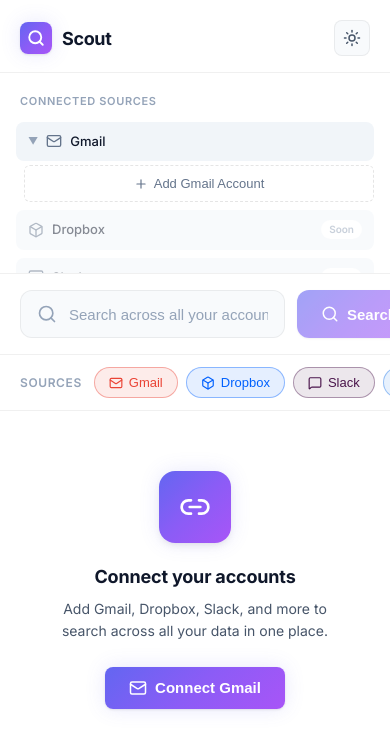
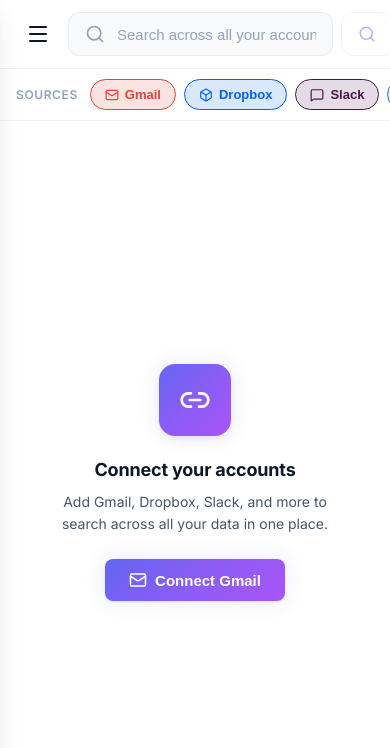
Before and after one commit to worldcash1/scout, a React (Vite) app: page / in a window 390 px wide. Shown: the top 748 px of the page. Built offline with nearby package versions, Linux system fonts and the light colour scheme.

Commit message:
Gemini 3 Pro design overhaul: mobile responsive, ghost search btn, better contrast, micro-interactions

```diff
--- a/src/App.css
+++ b/src/App.css
@@ -487,38 +487,37 @@
   color: var(--text-secondary);
 }
 
+/* Ghost/Secondary Search Button */
 .search-btn {
   display: flex;
   align-items: center;
   justify-content: center;
   gap: 8px;
-  padding: 0 24px;
+  padding: 0 20px;
   height: 48px;
-  background: var(--gradient-brand);
-  color: white;
-  border: none;
+  background: transparent;
+  color: var(--accent);
+  border: 1px solid var(--border-default);
   border-radius: var(--radius-lg);
   font-size: 15px;
   font-weight: 600;
   cursor: pointer;
   transition: all var(--transition-base);
-  box-shadow: var(--shadow-sm), var(--shadow-glow);
 }
 
 .search-btn:hover:not(:disabled) {
-  background: var(--gradient-brand-hover);
-  transform: translateY(-1px);
-  box-shadow: var(--shadow-md), var(--shadow-glow);
+  background: var(--accent-subtle);
+  border-color: var(--accent);
+  color: var(--accent-hover);
 }
 
 .search-btn:active:not(:disabled) {
-  transform: translateY(0);
+  background: var(--accent-muted);
 }
 
 .search-btn:disabled {
-  opacity: 0.6;
+  opacity: 0.5;
   cursor: not-allowed;
-  box-shadow: var(--shadow-sm);
 }
 
 .spin {
@@ -575,9 +574,10 @@
 }
 
 .filter-chip.active {
-  background: color-mix(in srgb, var(--chip-color) 10%, transparent);
-  border-color: color-mix(in srgb, var(--chip-color) 40%, transparent);
+  background: color-mix(in srgb, var(--chip-color) 15%, var(--bg-primary));
+  border-color: var(--chip-color);
   color: var(--chip-color);
+  font-weight: 600;
 }
 
 .filter-chip.active svg {
@@ -625,14 +625,17 @@
 
 .result-item {
   position: relative;
-  padding: 18px 20px;
+  padding: 20px 24px;
   border-bottom: 1px solid var(--border-subtle);
   cursor: pointer;
-  transition: all var(--transition-fast);
+  transition: transform 0.2s ease, background-color 0.2s ease, box-shadow 0.2s ease;
+  will-change: transform;
 }
 
 .result-item:hover {
   background: var(--bg-hover);
+  transform: translateY(-1px);
+  box-shadow: var(--shadow-sm);
 }
 
 .result-item.selected {
@@ -787,7 +790,7 @@
    ================================ */
 .preview-panel {
   flex: 1;
-  background: var(--bg-secondary);
+  background: var(--bg-primary);
   overflow-y: auto;
 }
 
@@ -818,15 +821,16 @@
 }
 
 .preview-content {
-  padding: 32px;
+  padding: 32px 40px;
 }
 
 .preview-card {
-  background: var(--bg-primary);
-  border: 1px solid var(--border-subtle);
-  border-radius: var(--radius-xl);
-  padding: 28px;
-  box-shadow: var(--shadow-sm);
+  background: transparent;
+  border: none;
+  border-radius: 0;
+  padding: 0;
+  box-shadow: none;
+  max-width: 800px;
 }
 
 .preview-header {
@@ -1081,38 +1085,219 @@
   }
 }
 
+/* Mobile-only elements hidden on desktop */
+.mobile-only {
+  display: none !important;
+}
+
+.sidebar-overlay {
+  display: none;
+}
+
+.hamburger-btn {
+  display: none;
+}
+
 @media (max-width: 768px) {
-  .app {
-    flex-direction: column;
+  /* Show mobile elements */
+  .mobile-only {
+    display: flex !important;
   }
 
+  .hamburger-btn {
+    display: flex;
+    align-items: center;
+    justify-content: center;
+    width: 44px;
+    height: 44px;
+    background: transparent;
+    border: none;
+    color: var(--text-primary);
+    cursor: pointer;
+    border-radius: var(--radius-md);
+    flex-shrink: 0;
+  }
+
+  .hamburger-btn:hover {
+    background: var(--bg-hover);
+  }
+
+  /* Sidebar becomes slide-out drawer */
   .sidebar {
+    position: fixed;
+    top: 0;
+    left: 0;
+    height: 100vh;
+    width: 85%;
+    max-width: 320px;
+    z-index: 100;
+    background: var(--bg-primary);
+    box-shadow: var(--shadow-lg);
+    transform: translateX(-100%);
+    transition: transform 0.3s cubic-bezier(0.4, 0, 0.2, 1);
+    border-right: 1px solid var(--border-subtle);
+  }
+
+  .sidebar.mobile-open {
+    transform: translateX(0);
+  }
+
+  .sidebar-close {
+    width: 36px;
+    height: 36px;
+    background: transparent;
+    border: none;
+    color: var(--text-secondary);
+    cursor: pointer;
+    border-radius: var(--radius-sm);
+    align-items: center;
+    justify-content: center;
+  }
+
+  .sidebar-close:hover {
+    background: var(--bg-hover);
+    color: var(--text-primary);
+  }
+
+  /* Sidebar overlay */
+  .sidebar-overlay {
+    display: block;
+    position: fixed;
+    top: 0;
+    left: 0;
     width: 100%;
-    height: auto;
-    border-right: none;
-    border-bottom: 1px solid var(--border-subtle);
+    height: 100%;
+    background: rgba(0, 0, 0, 0.5);
+    z-index: 90;
+    opacity: 0;
+    visibility: hidden;
+    transition: opacity 0.3s ease;
+  }
+
+  .sidebar-overlay.active {
+    opacity: 1;
+    visibility: visible;
   }
 
   .sidebar-section {
-    max-height: 200px;
+    max-height: none;
   }
 
   .sidebar-footer {
+    display: block;
+  }
+
+  /* Main layout adjustments */
+  .main {
+    width: 100%;
+  }
+
+  .search-header {
+    padding: 12px 16px;
+    gap: 8px;
+  }
+
+  .search-box {
+    height: 44px;
+  }
+
+  .search-btn {
+    padding: 0 16px;
+    height: 44px;
+  }
+
+  .search-btn span {
     display: none;
   }
 
+  .filter-bar {
+    padding: 10px 16px;
+    overflow-x: auto;
+  }
+
+  .filter-chips {
+    flex-wrap: nowrap;
+  }
+
+  .filter-chip {
+    white-space: nowrap;
+    flex-shrink: 0;
+  }
+
+  /* Results container - stack vertically */
   .results-container {
     flex-direction: column;
+    position: relative;
   }
 
   .results-list {
     width: 100%;
+    height: 100%;
     border-right: none;
-    border-bottom: 1px solid var(--border-subtle);
-    max-height: 50vh;
   }
 
+  /* Preview panel slides in from right */
   .preview-panel {
-    min-height: 300px;
+    position: fixed;
+    top: 0;
+    left: 0;
+    width: 100%;
+    height: 100vh;
+    z-index: 80;
+    background: var(--bg-primary);
+    transform: translateX(100%);
+    transition: transform 0.3s cubic-bezier(0.4, 0, 0.2, 1);
+    border-left: none;
+  }
+
+  .preview-panel.active {
+    transform: translateX(0);
+  }
+
+  /* Mobile back button header */
+  .preview-mobile-header {
+    height: 56px;
+    border-bottom: 1px solid var(--border-subtle);
+    align-items: center;
+    padding: 0 16px;
+    background: var(--bg-primary);
+    position: sticky;
+    top: 0;
+    z-index: 10;
+  }
+
+  .back-btn {
+    background: none;
+    border: none;
+    display: flex;
+    align-items: center;
+    gap: 8px;
+    font-size: 15px;
+    font-weight: 500;
+    color: var(--accent);
+    cursor: pointer;
+    padding: 8px 0;
+  }
+
+  .back-btn:hover {
+    color: var(--accent-hover);
+  }
+
+  .preview-content {
+    padding: 20px 16px;
+  }
+
+  .preview-empty {
+    display: none;
+  }
+
+  /* Result items */
+  .result-item {
+    padding: 16px;
+  }
+
+  .result-item:hover {
+    transform: none;
+    box-shadow: none;
   }
 }
--- a/src/App.tsx
+++ b/src/App.tsx
@@ -15,6 +15,8 @@
   ChevronRight,
   Sun,
   Moon,
+  Menu,
+  ArrowLeft,
 } from "lucide-react";
 import "./App.css";
 
@@ -68,6 +70,7 @@
     const saved = localStorage.getItem("scout-theme");
     return (saved as Theme) || "system";
   });
+  const [isSidebarOpen, setIsSidebarOpen] = useState(false);
 
   // Apply theme
   useEffect(() => {
@@ -299,8 +302,14 @@
 
   return (
     <div className="app">
+      {/* Mobile Sidebar Overlay */}
+      <div
+        className={`sidebar-overlay ${isSidebarOpen ? 'active' : ''}`}
+        onClick={() => setIsSidebarOpen(false)}
+      />
+
       {/* Sidebar */}
-      <aside className="sidebar">
+      <aside className={`sidebar ${isSidebarOpen ? 'mobile-open' : ''}`}>
         <div className="sidebar-header">
           <div className="logo">
             <div className="logo-mark">
@@ -315,6 +324,12 @@
               title={`Theme: ${theme}`}
             >
               {getThemeIcon()}
+            </button>
+            <button
+              className="sidebar-close mobile-only"
+              onClick={() => setIsSidebarOpen(false)}
+            >
+              <X size={20} />
             </button>
           </div>
         </div>
@@ -383,6 +398,12 @@
       <main className="main">
         {/* Search Header */}
         <header className="search-header">
+          <button
+            className="hamburger-btn mobile-only"
+            onClick={() => setIsSidebarOpen(true)}
+          >
+            <Menu size={24} />
+          </button>
           <div className="search-box">
             <Search size={20} className="search-icon" />
             <input
@@ -521,7 +542,7 @@
           </div>
 
           {/* Preview Panel */}
-          <div className="preview-panel">
+          <div className={`preview-panel ${selectedResult ? 'active' : ''}`}>
             {!selectedResult ? (
               <div className="preview-empty">
                 <div className="preview-empty-icon">
@@ -531,6 +552,13 @@
               </div>
             ) : (
               <div className="preview-content">
+                {/* Mobile Back Button */}
+                <div className="preview-mobile-header mobile-only">
+                  <button className="back-btn" onClick={() => setSelectedResult(null)}>
+                    <ArrowLeft size={20} />
+                    <span>Back to Results</span>
+                  </button>
+                </div>
                 <div className="preview-card">
                   <div className="preview-header">
                     <span
```
